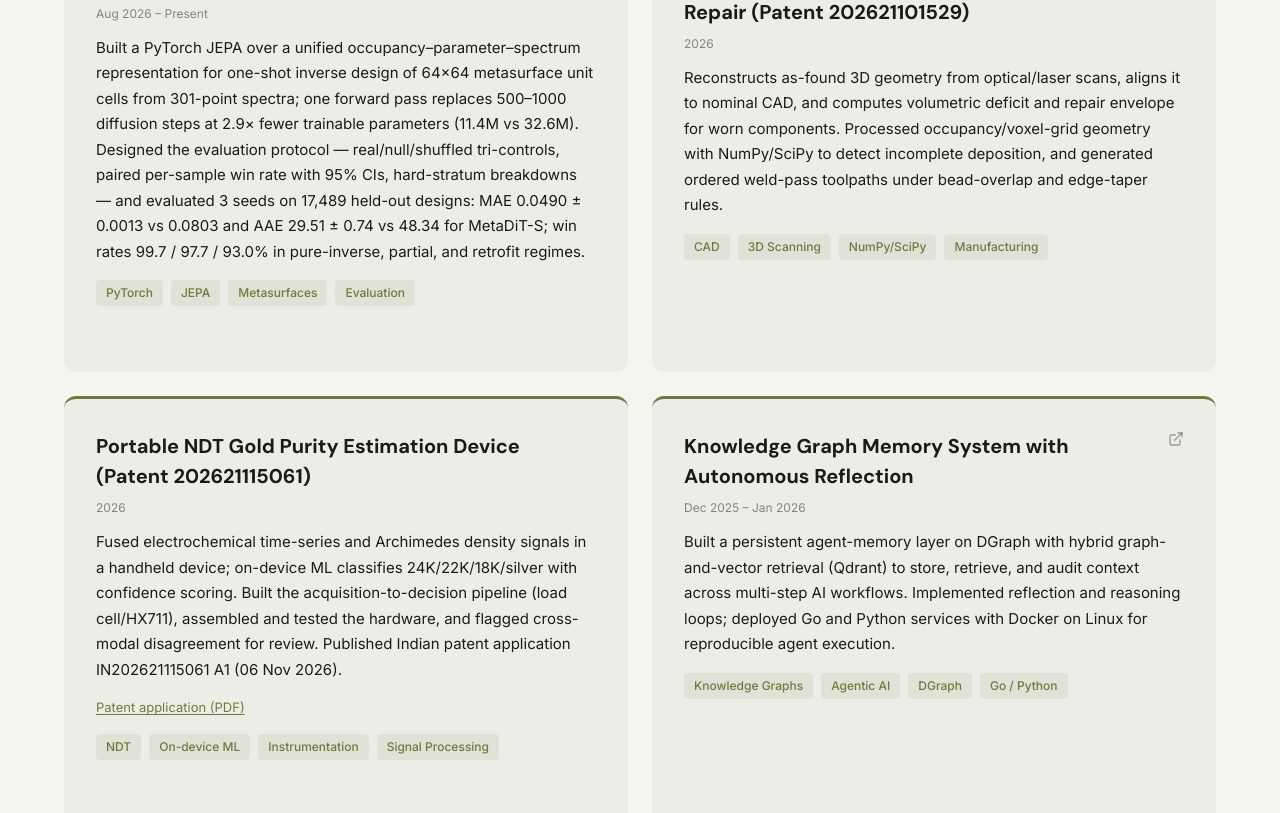
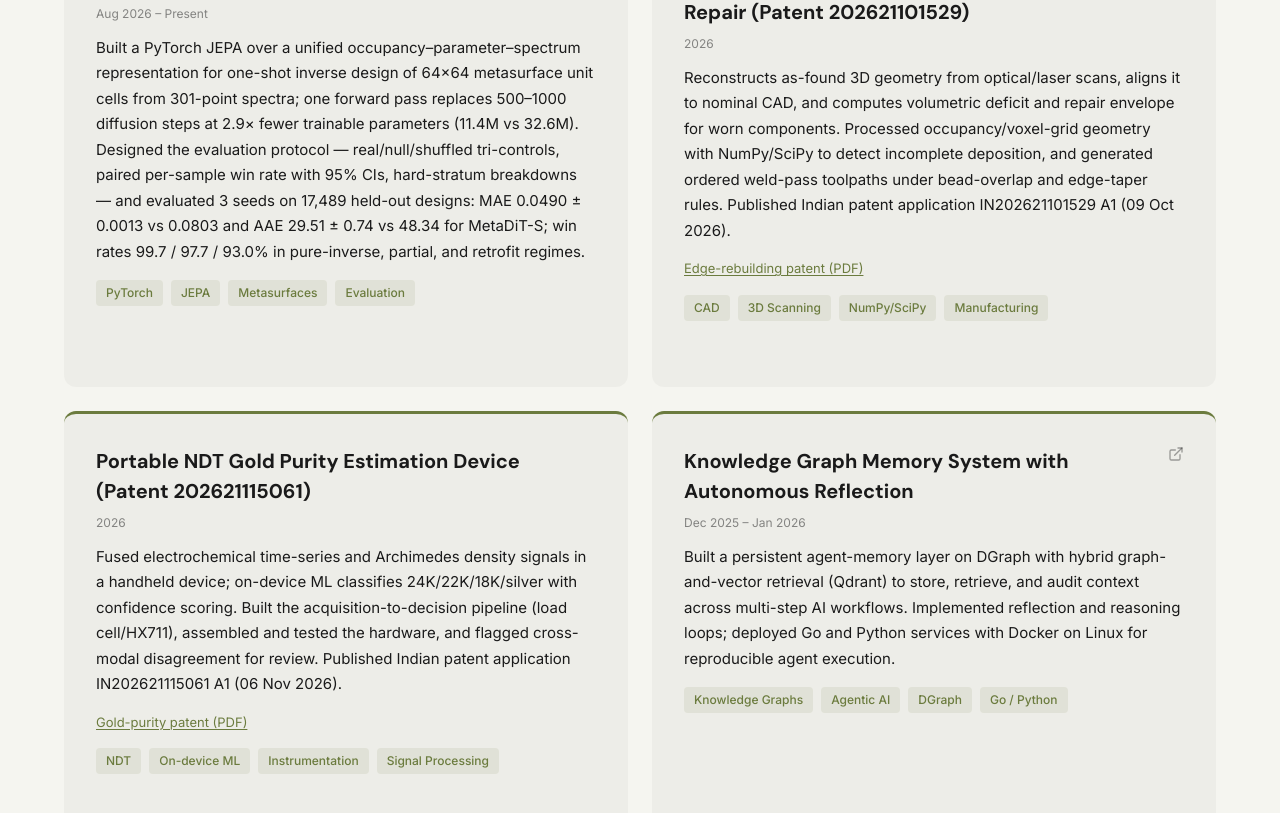
Before and after one commit to AkashKesav/Portfolio, a React (Vite) app: page / in a window 1280 px wide. Shown: the part 3397-4210 px from the top of the page. Built offline with nearby package versions, Linux system fonts and the light colour scheme.

Commit message:
Add edge-rebuilding patent and link patents in resume
Co-authored-by: CommandCodeBot <noreply@commandcode.ai>

```diff
--- a/src/sections/Projects.tsx
+++ b/src/sections/Projects.tsx
@@ -20,15 +20,16 @@ const projects: Project[] = [
   {
     title: 'Scan-to-CAD Geometric Reasoning for Adaptive Repair (Patent 202621101529)',
     date: '2026',
-    body: 'Reconstructs as-found 3D geometry from optical/laser scans, aligns it to nominal CAD, and computes volumetric deficit and repair envelope for worn components. Processed occupancy/voxel-grid geometry with NumPy/SciPy to detect incomplete deposition, and generated ordered weld-pass toolpaths under bead-overlap and edge-taper rules.',
+    body: 'Reconstructs as-found 3D geometry from optical/laser scans, aligns it to nominal CAD, and computes volumetric deficit and repair envelope for worn components. Processed occupancy/voxel-grid geometry with NumPy/SciPy to detect incomplete deposition, and generated ordered weld-pass toolpaths under bead-overlap and edge-taper rules. Published Indian patent application IN202621101529 A1 (09 Oct 2026).',
     tags: ['CAD', '3D Scanning', 'NumPy/SciPy', 'Manufacturing'],
+    links: [{ label: 'Edge-rebuilding patent (PDF)', url: '/patents/IN202621101529-edge-rebuilding.pdf' }],
   },
   {
     title: 'Portable NDT Gold Purity Estimation Device (Patent 202621115061)',
     date: '2026',
     body: 'Fused electrochemical time-series and Archimedes density signals in a handheld device; on-device ML classifies 24K/22K/18K/silver with confidence scoring. Built the acquisition-to-decision pipeline (load cell/HX711), assembled and tested the hardware, and flagged cross-modal disagreement for review. Published Indian patent application IN202621115061 A1 (06 Nov 2026).',
     tags: ['NDT', 'On-device ML', 'Instrumentation', 'Signal Processing'],
-    links: [{ label: 'Patent application (PDF)', url: '/patents/IN202621115061-gold-purity.pdf' }],
+    links: [{ label: 'Gold-purity patent (PDF)', url: '/patents/IN202621115061-gold-purity.pdf' }],
   },
   {
     title: 'Knowledge Graph Memory System with Autonomous Reflection',
```
Also changed, not shown: 2 other files (tests, documents, lock files or other folders).
